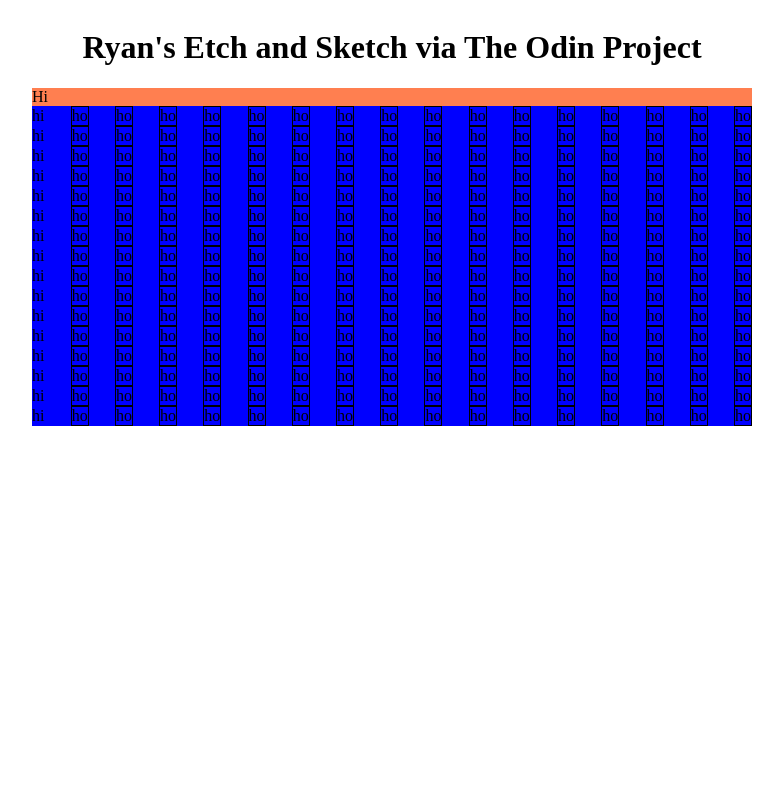
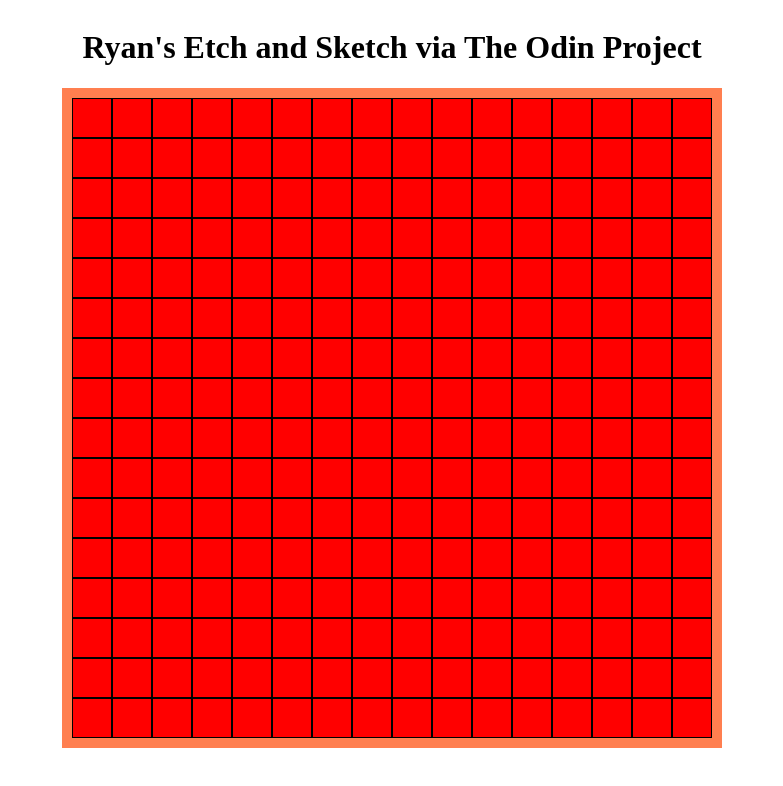
Before and after one commit to KrolPolski/Odin-Etch-And-Sketch, a plain HTML site: page index.html in a window 1280 px wide. Shown: the whole page, without its empty margins (248-1031 px from the left). Drawn offline with Linux system fonts and the light colour scheme.

Commit message:
grid now proportionally square

```diff
--- a/etch-and-sketch.js
+++ b/etch-and-sketch.js
@@ -4,14 +4,14 @@
 {
     const rowDiv = document.createElement('div');
     rowDiv.classList.add("rowDiv");
-    rowDiv.textContent = "hi";
+    //rowDiv.textContent = "hi";
     container.appendChild(rowDiv);
 
         for (j = 16; j > 0; j--)
         {
             const sqDiv = document.createElement('div');
             sqDiv.classList.add("sqDiv");
-            sqDiv.textContent = "ho";
+            //sqDiv.textContent = "ho";
             rowDiv.appendChild(sqDiv);
         }
 }
--- a/index.html
+++ b/index.html
@@ -7,6 +7,6 @@
     </head>
     <body>
         <h1>Ryan's Etch and Sketch via The Odin Project</h1>
-        <div class="container">Hi</div>
+        <div class="container"></div>
     </body>
 </html>
--- a/styles.css
+++ b/styles.css
@@ -1,25 +1,37 @@
+div {display: flex;}
+
 .container {
     background-color: coral;
-    width: 90vh;
+    width: 80vh;
+    aspect-ratio: 1 / 1;
     display: flex;
     justify-content: stretch;
     flex-direction: column;
     flex-wrap: nowrap;
     flex: 1 1 auto;
-    align-items: stretch;}
+    align-items: stretch;
+    padding: 10px;}
+
 
 h1 {text-align: center;}
 
 .rowDiv {
     background-color: blue;
     display: flex;
-    justify-content: space-between;
-    align-items: center;
+    justify-content: stretch;
+    align-items: stretch;
+    flex-direction: row;
     flex: 1;
+    min-width: 80vh;
+    min-height:10px;
+
     }
-.sqDiv {background-color: red
-    flex: 1;
+.sqDiv {background-color: red;
+    display: flex;
     border: 1px solid black;
+    min-width: 10px;
+    min-height: 10px;
+    flex: 1 1 auto;
 }
 body {display: flex;
 
```
